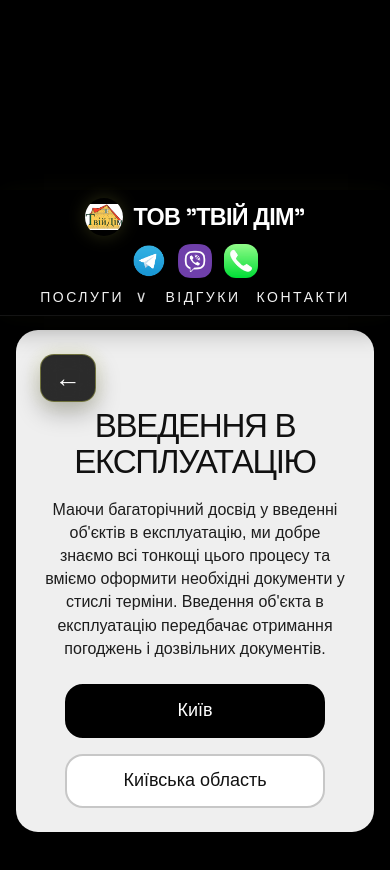
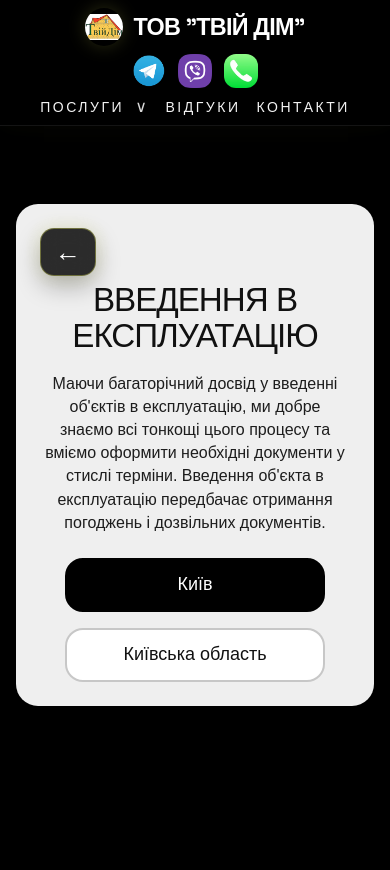
Before and after one commit to dianakonop/tviy-dim-site, a React (Vite) app: page /services/commissioning/details in a window 390 px wide. Shown: the top 870 px of the page. Built offline with nearby package versions, Linux system fonts and the light colour scheme.

Commit message:
Fix mobile fixed header

```diff
--- a/src/components/Header/Header.css
+++ b/src/components/Header/Header.css
@@ -281,17 +281,19 @@
 
 @media (max-width: 768px) {
   .header {
-    position: fixed;
-    top: 0;
-    left: 0;
-    right: 0;
+    position: fixed !important;
+    top: 0 !important;
+    left: 0 !important;
+    right: 0 !important;
+
+    z-index: 99999 !important;
 
     height: auto;
     padding: 10px 0 12px;
   }
 
   body {
-    padding-top: 190px;
+    padding-top: 190px !important;
   }
 
   .header__container {
@@ -335,12 +337,15 @@
   }
 
   .header__submenu {
-    position: fixed;
-    top: 185px;
-    left: 50%;
+    position: fixed !important;
+    top: 185px !important;
+    left: 50% !important;
+
+    z-index: 100000 !important;
 
     width: min(92vw, 360px);
     max-height: calc(100vh - 220px);
+
     overflow-y: auto;
 
     background: rgba(18, 18, 18, 0.96);
--- a/src/pages/services/CommissioningFlow.css
+++ b/src/pages/services/CommissioningFlow.css
@@ -443,7 +443,8 @@
   /* TITLES */
 
   .commissioning-flow__title {
-    max-width: 92%;
+  width: 100%;
+  max-width: 100%;
 
   margin-left: auto;
   margin-right: auto;
@@ -451,12 +452,13 @@
 
   text-align: center;
 
-    font-size: clamp(28px, 8vw, 38px);
-    line-height: 1.12;
-    letter-spacing: -0.04em;
+  font-size: clamp(26px, 7vw, 34px);
+  line-height: 1.15;
+  letter-spacing: -0.03em;
 
-    word-break: normal;
-    overflow-wrap: normal;
+  white-space: normal;
+  word-break: keep-all;
+  overflow-wrap: anywhere;
   hyphens: none;
 }
 
```
Lines whose indentation alone changed are shown as unchanged.
